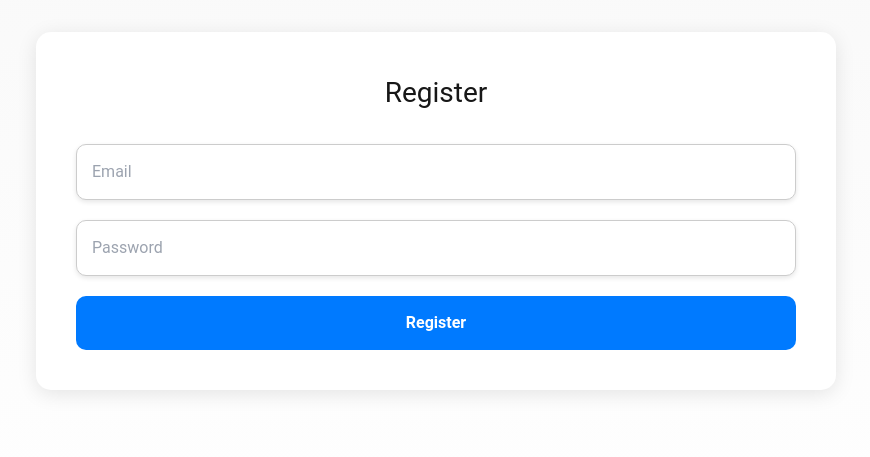
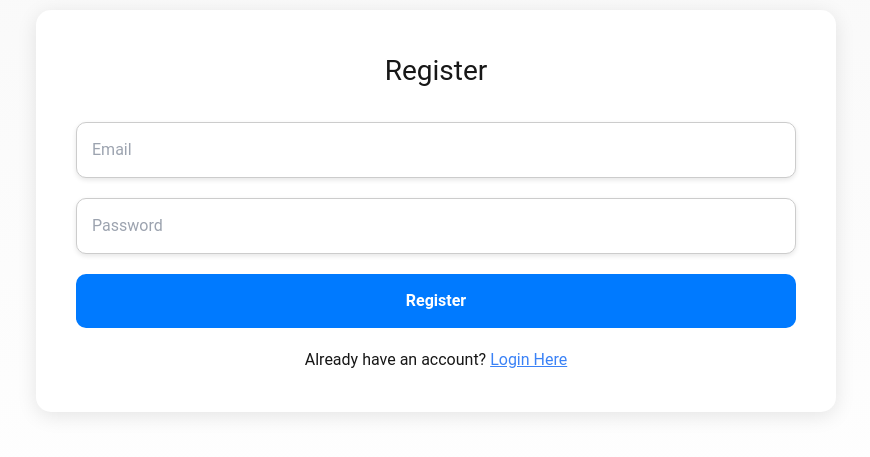
Before and after one commit to CarlOkai/automated-payment-workflow, a Next.js app: page /register in a window 1280 px wide. Shown: the part 189-646 px from the top of the page, without its empty margins (204-1074 px from the left). Built offline with nearby package versions, Linux system fonts and the light colour scheme; no server answers.

Commit message:
added routes between login and register

```diff
--- a/src/app/login/page.js
+++ b/src/app/login/page.js
@@ -1,19 +1,20 @@
 "use client";
 // Client-side component, meaning it will be run in the browser, not on the server.
-import { useState } from 'react';
+import { useState } from "react";
 // Used to create and manage component state (e.g., variables like email and password).
-import './login.css';
+import "./login.css";
 // Import the CSS file
-import { supabase } from '../../utils/supabaseClient';
-import { useRouter } from 'next/navigation';
+import { supabase } from "../../utils/supabaseClient";
+import { useRouter } from "next/navigation";
+import Link from "next/link";
 
 export default function Login() {
 	const router = useRouter(); // Initialize the router
-  const [email, setEmail] = useState('');
+	const [email, setEmail] = useState("");
 	// Sets up state to store email entered by user
-  const [password, setPassword] = useState('');
+	const [password, setPassword] = useState("");
 	// Sets up state to store password entered by user
-  const [errorMessage, setErrorMessage] = useState('');
+	const [errorMessage, setErrorMessage] = useState("");
 	// Sets up state to store any error message if login fails
 
 	const handleLogin = async (e) => {
@@ -29,12 +30,14 @@ export default function Login() {
 			setErrorMessage(error.message); // Set error message if login fails
 		} else {
 			// Redirect to dashboard after successful login
-      router.push('/dashboard');
+			router.push("/dashboard");
 		}
 	};
 
 	return (
-    <div className="login-container"> {/* Apply the login-container class */}
+		<div className="login-container">
+			{" "}
+			{/* Apply the login-container class */}
 			<h1>Login</h1>
 			<form onSubmit={handleLogin}>
 				<input
@@ -53,9 +56,19 @@ export default function Login() {
 					placeholder="Password"
 					required
 				/>
-        <button className="login-button" type="submit">Login</button> {/* Apply the login-button class */}
+				<button className="login-button" type="submit">
+					Login
+				</button>{" "}
+				{/* Apply the login-button class */}
+				<span className="mt-5">
+					Don't have an account?{" "}
+					<Link href={"/register"} className="text-blue-500 underline">
+						Register Here{" "}
+					</Link>{" "}
+				</span>
 			</form>
-      {errorMessage && <p className="error-message">{errorMessage}</p>} {/* Apply the error-message class */}
+			{errorMessage && <p className="error-message">{errorMessage}</p>}{" "}
+			{/* Apply the error-message class */}
 		</div>
 	);
 }
--- a/src/app/page.js
+++ b/src/app/page.js
@@ -1,15 +1,15 @@
 "use client";
-import { useEffect } from 'react';
-import { useRouter } from 'next/navigation';
+import { useEffect } from "react";
+import { useRouter } from "next/navigation";
 
 const HomePage = () => {
-  const router = useRouter();
+	const router = useRouter();
 
-  useEffect(() => {
-    router.push('/register'); // Redirect to the landing page
-  }, [router]);
+	useEffect(() => {
+		router.push("/login"); // Redirect to the landing page
+	}, [router]);
 
-  return null; // No content needed as it redirects
+	return null; // No content needed as it redirects
 };
 
 export default HomePage;
--- a/src/app/register/page.js
+++ b/src/app/register/page.js
@@ -1,16 +1,17 @@
 "use client"; // Mark this component as a Client Component
 
-import { useState } from 'react';
-import { supabase } from '../../utils/supabaseClient';
-import './register.css'; // Import the CSS file for styles
+import { useState } from "react";
+import { supabase } from "../../utils/supabaseClient";
+import "./register.css"; // Import the CSS file for styles
+import Link from "next/link";
 
 // Define the Register component
 export default function Register() {
-    const [email, setEmail] = useState('');
+	const [email, setEmail] = useState("");
 	// State variable for the user's email input
-    const [password, setPassword] = useState('');
+	const [password, setPassword] = useState("");
 	// State variable for the user's password input
-    const [errorMessage, setErrorMessage] = useState('');
+	const [errorMessage, setErrorMessage] = useState("");
 	// State variable for storing error messages
 
 	// Function to handle user registration
@@ -22,23 +23,25 @@ export default function Register() {
 			password,
 		});
 
-        console.log('Response from Supabase:', response); // Log the entire response
+		console.log("Response from Supabase:", response); // Log the entire response
 
 		const { user, session, error } = response; // Destructure user, session, and error from the response
 
-        console.log('User:', user); // Log user details
-        console.log('Session:', session); // Log session details
-        console.log('Error:', error); // Log error details
+		console.log("User:", user); // Log user details
+		console.log("Session:", session); // Log session details
+		console.log("Error:", error); // Log error details
 
 		if (error) {
 			setErrorMessage(error.message);
 		} else {
 			if (session) {
-                console.log('Access Token:', session.access_token); // Log access token if available
+				console.log("Access Token:", session.access_token); // Log access token if available
 			}
-            alert('Registration successful! Check your email for a verification link.');
-            setEmail('');
-            setPassword('');
+			alert(
+				"Registration successful! Check your email for a verification link."
+			);
+			setEmail("");
+			setPassword("");
 		}
 	};
 
@@ -63,7 +66,15 @@ export default function Register() {
 					placeholder="Password"
 					required
 				/>
-                <button className="register-button" type="submit">Register</button>
+				<button className="register-button" type="submit">
+					Register
+				</button>
+				<span className="mt-5">
+					Already have an account?{" "}
+					<Link href={"/login"} className="text-blue-500 underline">
+						Login Here{" "}
+					</Link>{" "}
+				</span>
 			</form>
 			{errorMessage && <p className="error-message">{errorMessage}</p>}
 		</div>
```
Lines whose indentation alone changed are shown as unchanged.
